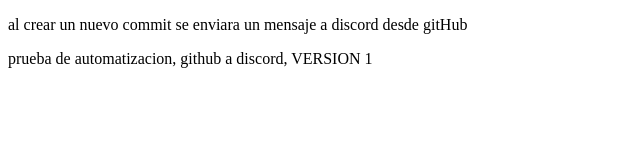
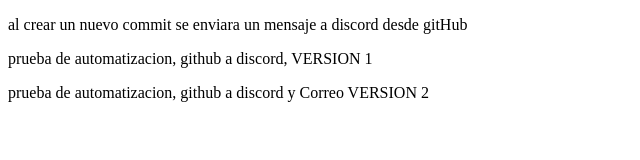
Before and after one commit to GinaTamayo/zapier, a plain HTML site: page index.html in a window 1280 px wide. Shown: the whole page, without its empty margins (0-640 px from the left). Drawn offline with Linux system fonts and the light colour scheme.

Commit message:
prueba automatizacion v2

```diff
--- a/index.html
+++ b/index.html
@@ -9,6 +9,7 @@
     <article>
 <p>al crear un nuevo commit se enviara un mensaje a discord desde gitHub</p>
 <p>prueba de automatizacion, github a discord, VERSION 1</p>
+<p>prueba de automatizacion, github a discord y Correo VERSION 2</p>
     </article>
 </body>
 </html>
```
